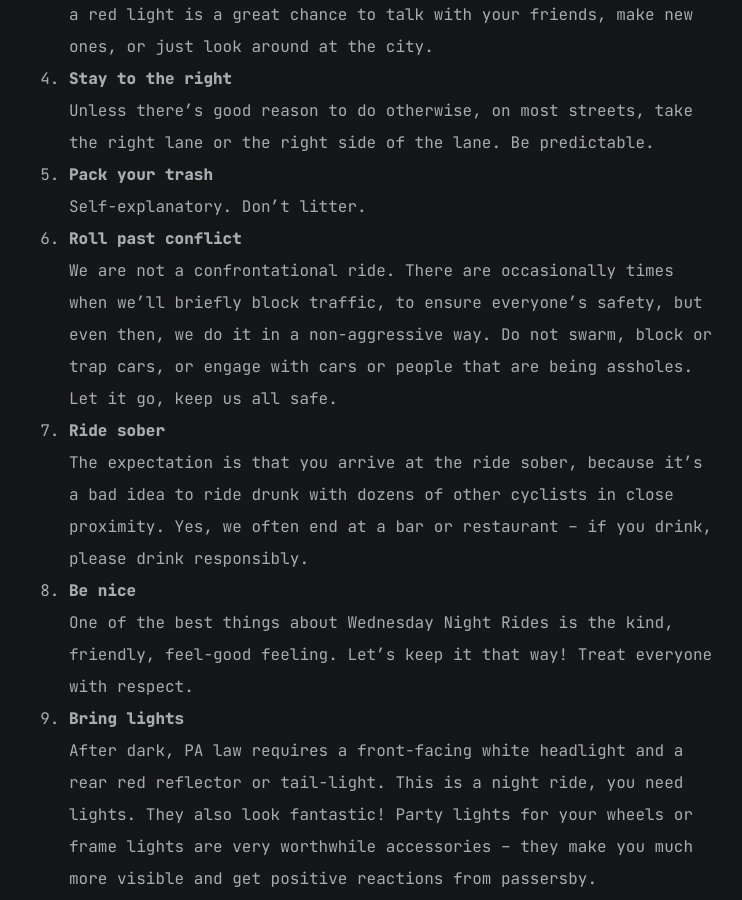
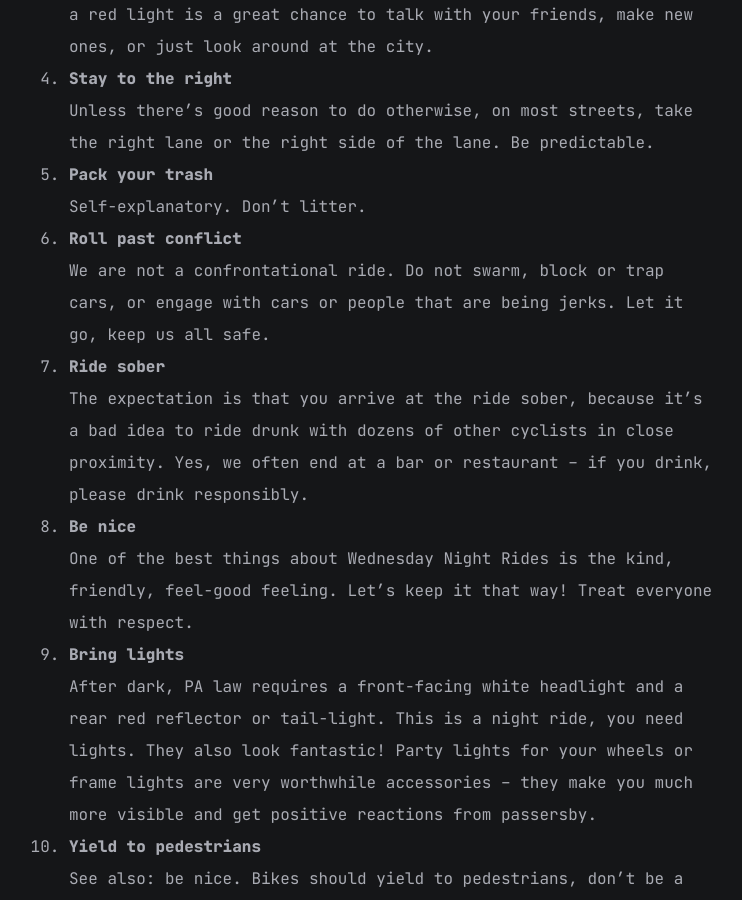
Before and after one commit to wednightrides/wednightrides.github.io, a Jekyll site: the page built from how-we-ride.md, in a window 1280 px wide and 900 px high, scrolled down 1532 px. Shown: the whole window, without its empty margins (246-988 px from the left). Built offline with Jekyll 4.4.1, drawn with Linux system fonts in a browser that asks for light colours; nearby versions of some CDN libraries.

Commit message:
update to how we ride

```diff
--- a/how-we-ride.md
+++ b/how-we-ride.md
@@ -35,7 +35,7 @@ Our Wednesday Night Rides ride style and culture is its own beautiful thing, but
 
 1. **Roll past conflict**
 
-    We are not a confrontational ride. There are occasionally times when we’ll briefly block traffic, to ensure everyone’s safety, but even then, we do it in a non-aggressive way. Do not swarm, block or trap cars, or engage with cars or people that are being assholes. Let it go, keep us all safe.
+    We are not a confrontational ride. Do not swarm, block or trap cars, or engage with cars or people that are being jerks. Let it go, keep us all safe.
 
 1. **Ride sober**
 
```
